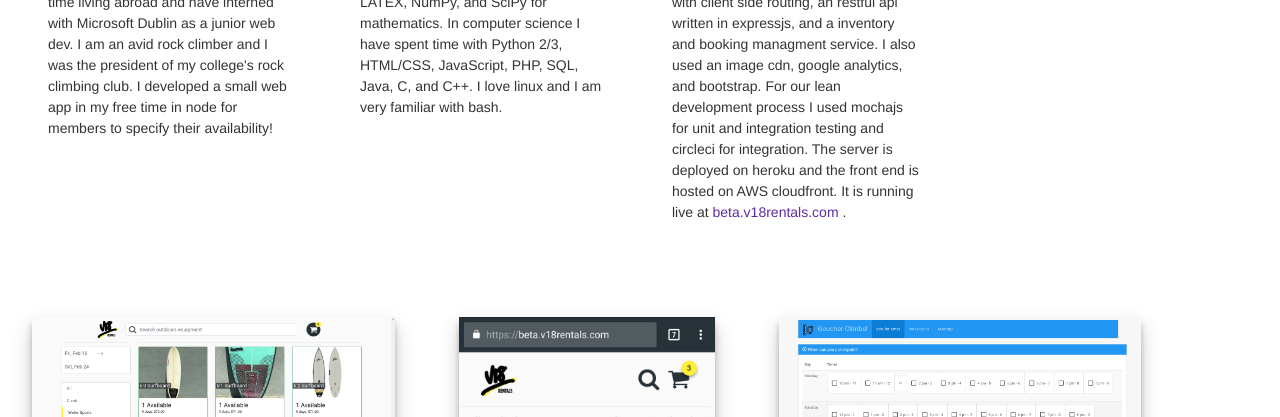
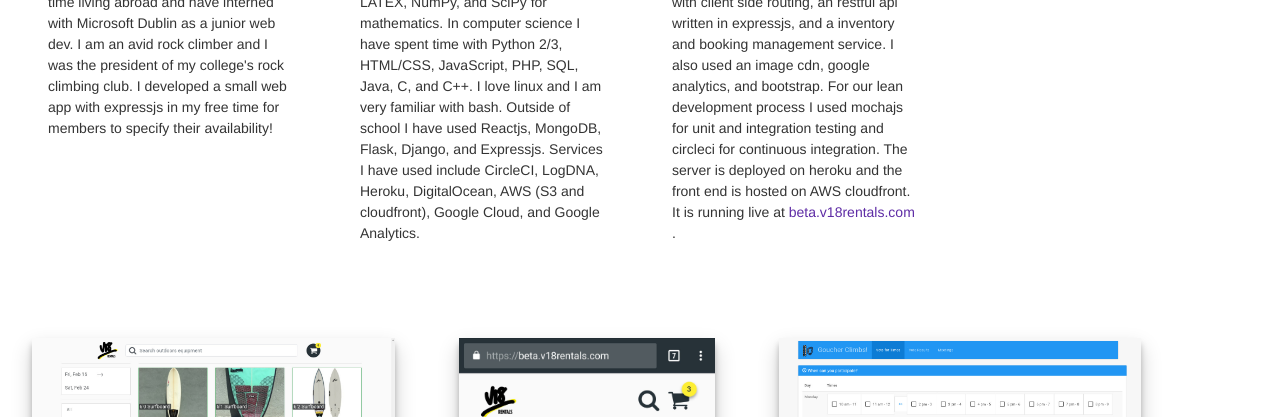
Before and after one commit to salevin/salevin.github.io, a plain HTML site: page index.html in a window 1280 px wide. Shown: the part 383-800 px from the top of the page. Drawn offline with nearby package versions, Linux system fonts and the light colour scheme.

Commit message:
added more technology

```diff
--- a/index.html
+++ b/index.html
@@ -48,8 +48,9 @@
                         spent time living abroad and have interned with
                         Microsoft Dublin as a junior web dev. I am an avid rock
                         climber and I was the president of my college's rock
-                        climbing club. I developed a small web app in my free
-                        time in node for members to specify their availability!
+                        climbing club. I developed a small web app with
+                        expressjs in my free time for members to specify their
+                        availability!
                         </p>
                     </div>
                     <div class="fl w-100 w-50-m w-25-l pa3-m pa4-l">
@@ -59,7 +60,11 @@
                         LATEX, NumPy, and SciPy for mathematics. In computer
                         science I have spent time with Python 2/3, HTML/CSS,
                         JavaScript, PHP, SQL, Java, C, and C++. I love linux
-                        and I am very familiar with bash.
+                        and I am very familiar with bash. Outside of school I
+                        have used Reactjs, MongoDB, Flask, Django, and
+                        Expressjs. Services I have used include CircleCI,
+                        LogDNA, Heroku, DigitalOcean, AWS (S3 and cloudfront),
+                        Google Cloud, and Google Analytics.
                         </p>
                     </div>
                     <div class="fl w-100 w-50-m w-25-l pa3-m pa4-l">
@@ -68,11 +73,11 @@
                         developer for V18. Our tech stack revolved around a
                         react front end with client side routing, an restful
                         api written in expressjs, and a inventory and booking
-                        managment service. I also used an image cdn, google
+                        management service. I also used an image cdn, google
                         analytics, and bootstrap. For our lean development
                         process I used mochajs for unit and integration testing
-                        and circleci for integration.  The server is deployed
-                        on heroku and the front end is hosted on AWS
+                        and circleci for continuous integration.  The server is
+                        deployed on heroku and the front end is hosted on AWS
                         cloudfront. It is running live at
                         <a class="purple no-underline underline-hover" href="https://beta.v18rentals.com/" target="_blank">
                             beta.v18rentals.com
```
